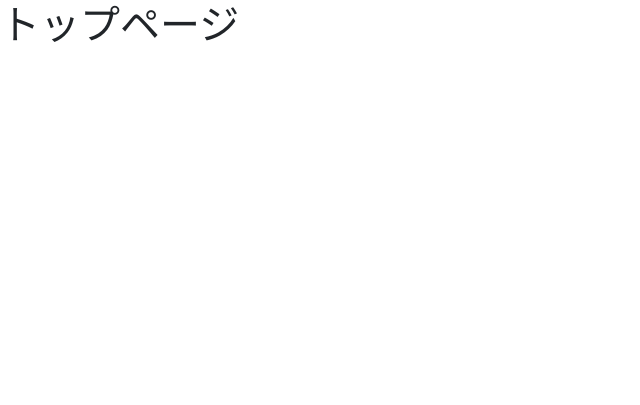
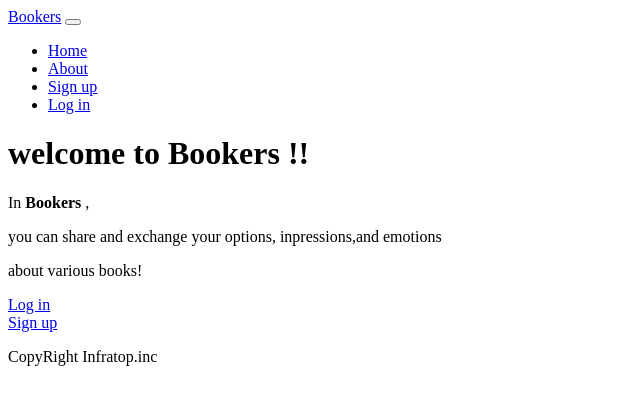
Before and after one commit to tomohito-tajima/bookers2, a Rails app: page / in a window 1280 px wide. Shown: the top 405 px of the page, without its empty margins (0-640 px from the left). Run offline with Rails 7, Linux system fonts and the light colour scheme; style sheets or scripts are compiled from the project's sources; some libraries are stand-ins or nearby versions.

Commit message:
add レイアウト

```diff
--- a/app/assets/stylesheets/application.scss
+++ b/app/assets/stylesheets/application.scss
@@ -15,3 +15,5 @@
  */
 
  @import "bootstrap";
+ @import 'font-awesome-sprockets';
+@import 'font-awesome';
--- a/app/controllers/homes_controller.rb
+++ b/app/controllers/homes_controller.rb
@@ -1,4 +1,7 @@
 class HomesController < ApplicationController
   def top
   end
+
+  def about
+  end
 end
--- a/app/controllers/users_controller.rb
+++ b/app/controllers/users_controller.rb
@@ -1,5 +1,6 @@
 class UsersController < ApplicationController
   def index
+    @users=User.all
   end
 
   def edit
--- a/app/models/book.rb
+++ b/app/models/book.rb
@@ -1,3 +1,4 @@
 class Book < ApplicationRecord
   belongs_to :user
+
 end
--- a/app/views/books/show.html.erb
+++ b/app/views/books/show.html.erb
@@ -0,0 +1 @@
+<%= render 'books/user', user: @user book: @book %>
--- a/app/views/devise/registrations/new.html.erb
+++ b/app/views/devise/registrations/new.html.erb
@@ -1,11 +1,11 @@
 <h2>Sign up</h2>
 
-<%= form_for(resource, as: resource_name, url: registration_path(resource_name)) do |f| %>
+<%= form_with model: @user, url: user_registration_path, local: true do |f| %>
   <%= render "devise/shared/error_messages", resource: resource %>
 
   <div class="field">
     <%= f.label :name %><br />
-    <%= f.text_field :name, autofocus: true %>
+    <%= f.text_field :name, autofocus: true, autocomplete: "name" %>
   </div>
 
   <div class="field">
--- a/app/views/devise/sessions/new.html.erb
+++ b/app/views/devise/sessions/new.html.erb
@@ -2,8 +2,8 @@
 
 <%= form_for(resource, as: resource_name, url: session_path(resource_name)) do |f| %>
   <div class="field">
-    <%= f.label :email %><br />
-    <%= f.email_field :email, autofocus: true, autocomplete: "email" %>
+    <%= f.label :name %><br />
+    <%= f.text_field :name, autofocus: true, autocomplete: "name" %>
   </div>
 
   <div class="field">
--- a/app/views/homes/top.html.erb
+++ b/app/views/homes/top.html.erb
@@ -1 +1,33 @@
-<h1>トップページ</h1>
+<div class="container">
+  <div class="row">
+    <div class="mx-auto col-11 col-sm-10 col-lg-8 col-xl-6">
+      <h1>
+        welcome to
+        <i class="fas fa-book"></i>
+        <strong>Bookers</strong>
+        !!
+      </h1>
+      <p>
+        In
+        <i class="fas fa-book">
+        </i>
+        <strong>Bookers</strong>
+        ,
+      </p>
+      <p>you can share and exchange your options, inpressions,and emotions</p>
+      <p>about various books!</p>
+
+      <div class="bts-wrapper col-10 mx-auto">
+        <div class="row">
+          <a class="btn btn-infobtn-sm btn-block mb-3 sign_in" href="/users/sign_in">Log in</a>
+        </div>
+        <div class="row">
+          <a class="btn btn-success btn-sm btn-block sign_up" href="/users/sign_up">Sign up</a>
+        </div>
+      </div>
+    </div>
+  </div>
+</div>
+
+
+<div class =
--- a/app/views/layouts/application.html.erb
+++ b/app/views/layouts/application.html.erb
@@ -4,12 +4,66 @@
     <title>Bookers2</title>
     <%= csrf_meta_tags %>
     <%= csp_meta_tag %>
+    <meta name="viewport" content="width=device-width, initial-scale=1, maximum-scal
 
     <%= stylesheet_link_tag    'application', media: 'all', 'data-turbolinks-track': 'reload' %>
     <%= javascript_include_tag 'application', 'data-turbolinks-track': 'reload' %>
   </head>
 
-  <body>
-    <%= yield %>
+  <body class="d-flex flex-column vh-100">
+    <header class="shadow-sm">
+      <nav class="navbar navbar-expand-lg navbar-light">
+        <div class="container">
+          <a class="navbar-brand p-3" href="/">Bookers</a>
+          <button class="navbar-toggler" type="button" data-toggle="collapse" data-target="#navbarNavDropdown" aria-controls="navbarNavDropdown" aria-expanded="false" aria-label="Toggle navigation">
+            <span class="navbar-toggler-icon"></span>
+          </button>
+          <div class="collapse navbar-collapse" id="navbarNavDropdown">
+            <ul class="navbar-nav ml-auto">
+            <% if user_signed_in? %>
+            <li>
+              <%= link_to "Home", root_path, class: 'nav-link text-dark' %>
+            </li>
+            <li>
+              <%= link_to "Users", users_path, class: 'nav-link text-dark' %>
+            </li>
+            <li>
+              <%= link_to "Books", books_path, class: 'nav-link text-dark' %>
+            </li>
+            <li>
+              <%= link_to "Log out", destroy_user_session_path, method: :delete, class: 'nav-link text-dark' %>
+            </li>
+            <% else %>
+            <li class="nav-item">
+              <%= link_to "Home", root_path, class: 'nav-link text-dark' %>
+            </li>
+            <li class="nav-item">
+              <%= link_to "About", homes_about_path, class: 'nav-link text-dark' %>
+            </li>
+            <li class="nav-item">
+              <%= link_to "Sign up", new_user_registration_path, class: 'nav-link text-dark' %>
+            </li>
+            <li class="nav-item">
+              <%= link_to "Log in", new_user_session_path, class: 'nav-link text-dark' %>
+            </li>
+            <% end %>
+            </ul>
+          </div>
+        </div>
+      </nav>
+    </header>
+    <main class="mb-auto">
+      <%= yield %>
+    </main>
+
+    <footer>
+      <div class="container">
+        <div class="row">
+          <div class="mx-auto">
+            <p>CopyRight Infratop.inc</p>
+          </div>
+        </div>
+      </div>
+    </footer>
   </body>
 </html>
--- a/config/initializers/devise.rb
+++ b/config/initializers/devise.rb
@@ -46,7 +46,7 @@
   # session. If you need permissions, you should implement that in a before filter.
   # You can also supply a hash where the value is a boolean determining whether
   # or not authentication should be aborted when the value is not present.
-  # config.authentication_keys = [:email]
+   config.authentication_keys = [:name]
 
   # Configure parameters from the request object used for authentication. Each entry
   # given should be a request method and it will automatically be passed to the
--- a/config/routes.rb
+++ b/config/routes.rb
@@ -1,8 +1,10 @@
 Rails.application.routes.draw do
   root to: 'homes#top'
+
+  get 'homes/about', to: 'homes#about'
   devise_for :users
   # For details on the DSL available within this file, see http://guides.rubyonrails.org/routing.html
-  resources :books, only: [:new, :create, :index, :show, :edit, :destroy]
+  resources :books
 
-  resources :users, only: [:index, :edit, :update]
+  resources :users, only: [:show, :index, :edit, :update]
 end
```
Also changed, not shown: app/controllers/application_controller.rb (+6 -1 lines), app/controllers/books_controller.rb (+15 -0 lines), app/views/books/_user.html.erb (added, +26 -0 lines), app/views/books/index.html.erb (+36 -0 lines), app/views/homes/about.html.erb (added, +14 -0 lines), Gemfile, Gemfile.lock, app/views/users/index.html.erb (added).
